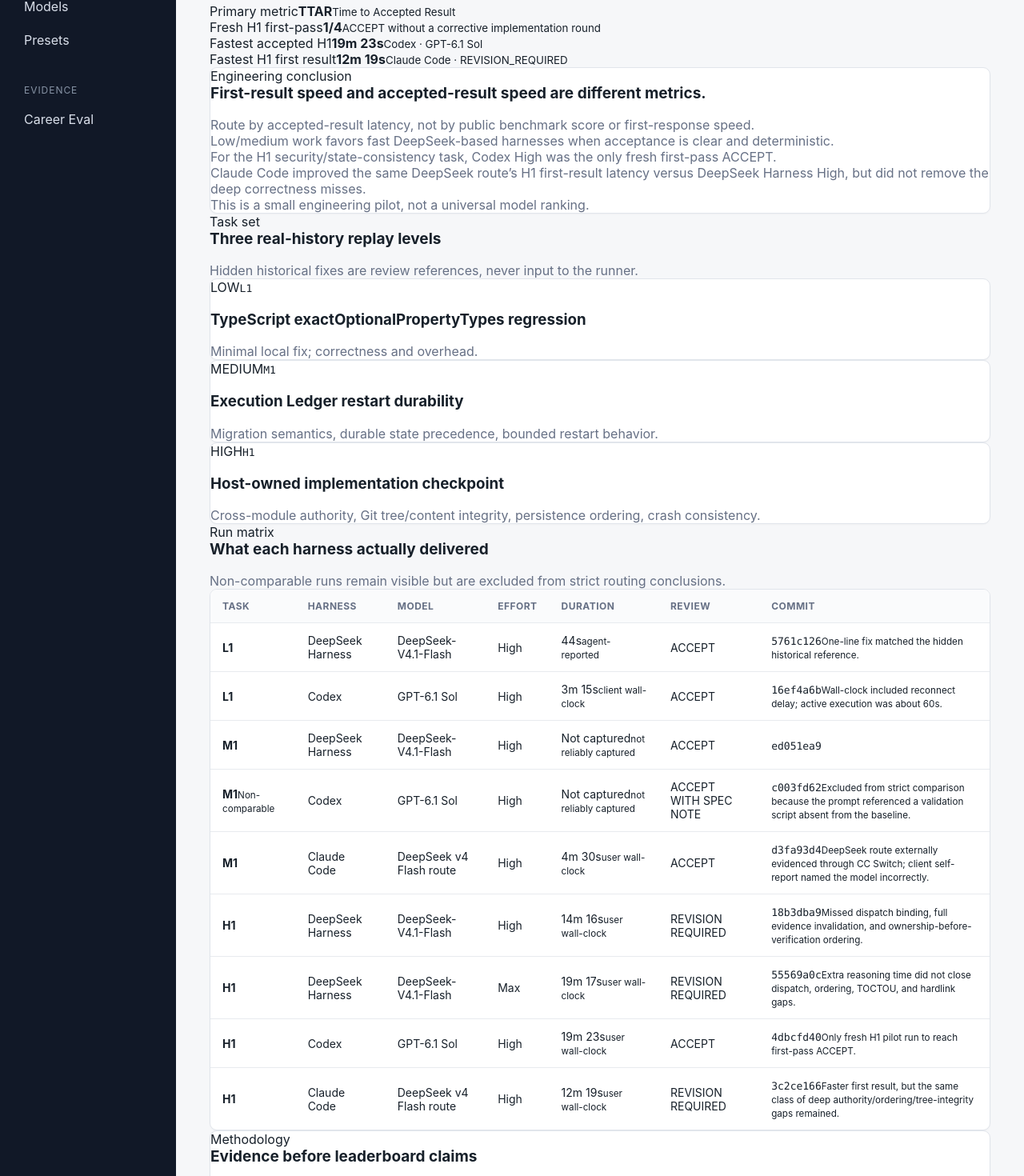
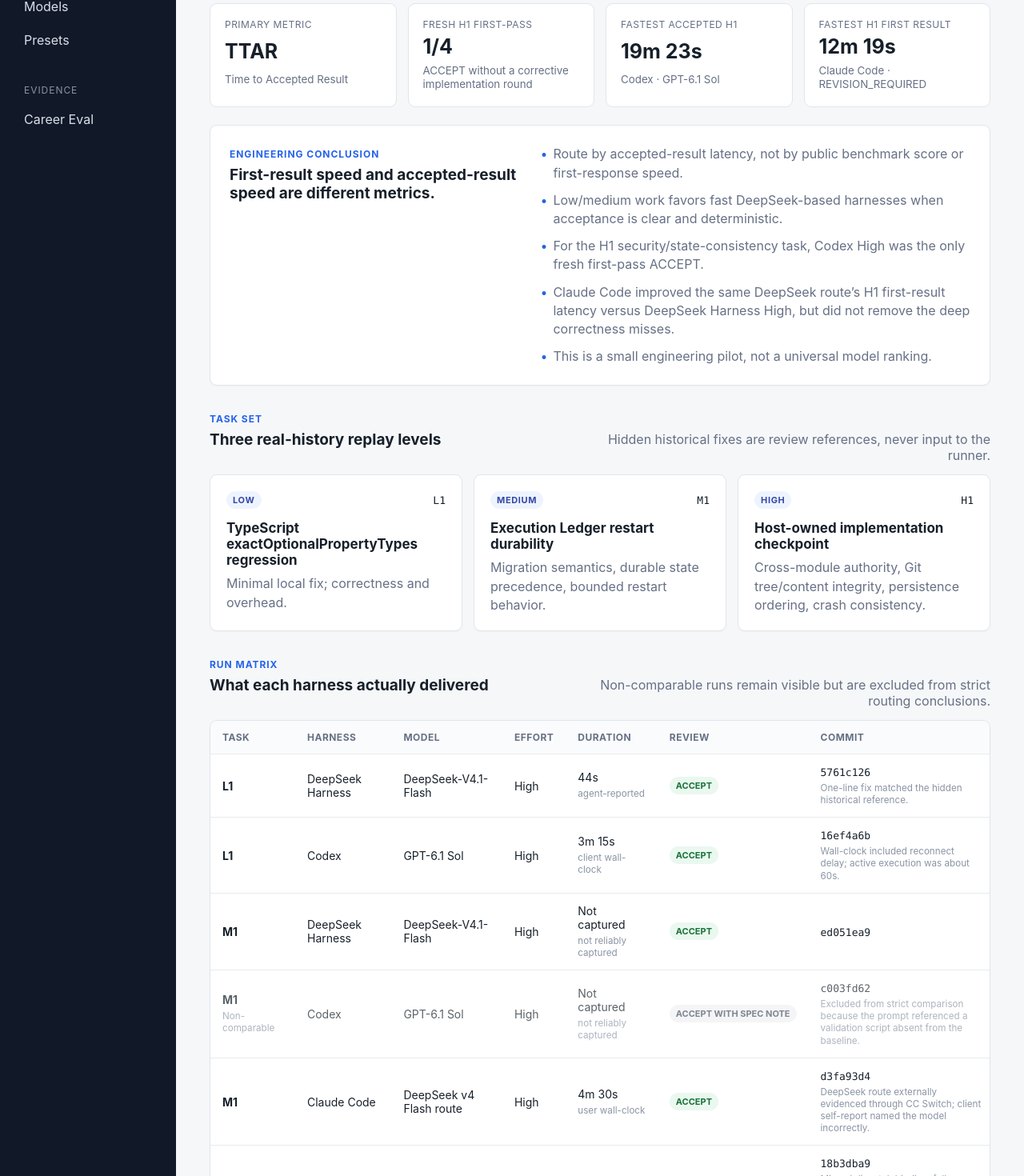
Before and after one commit to weijianjunwjj/nova-wing-desk, a Next.js app in the folder apps/web/: page /eval in a window 1280 px wide. Shown: the part 123-1593 px from the top of the page at 80% size. Built offline with nearby package versions, Linux system fonts and the light colour scheme.

Commit message:
style(eval): add Career Eval evidence layout

```diff
--- a/apps/web/app/styles.css
+++ b/apps/web/app/styles.css
@@ -52,3 +52,45 @@
   main { padding: 24px 18px; overflow-x: auto; }
   .form-grid { grid-template-columns: 1fr; }
 }
+
+
+/* Career Eval: static evidence view for the Career Release pilot. */
+.metric-grid { display: grid; grid-template-columns: repeat(4, minmax(0, 1fr)); gap: 14px; margin-bottom: 22px; }
+.metric-card { background: #fff; border: 1px solid #e1e5eb; border-radius: 9px; padding: 18px; display: grid; gap: 7px; }
+.metric-card span { color: #667085; font-size: 12px; text-transform: uppercase; letter-spacing: .04em; }
+.metric-card strong { font-size: 25px; line-height: 1.1; }
+.metric-card small { color: #667085; line-height: 1.35; }
+.eval-summary { padding: 24px; display: grid; grid-template-columns: minmax(260px, .8fr) minmax(320px, 1.2fr); gap: 30px; margin-bottom: 30px; }
+.eval-summary h2, .methodology-card h2, .section-heading h2 { margin-top: 6px; }
+.eyebrow { color: #2563eb; font-size: 12px; font-weight: 700; text-transform: uppercase; letter-spacing: .08em; }
+.insight-list { display: grid; gap: 11px; }
+.insight-list p { padding-left: 16px; position: relative; line-height: 1.45; }
+.insight-list p::before { content: "•"; position: absolute; left: 0; color: #2563eb; }
+.eval-section { margin-top: 30px; }
+.section-heading { display: flex; justify-content: space-between; align-items: end; gap: 24px; margin-bottom: 14px; }
+.section-heading p { max-width: 520px; text-align: right; }
+.task-grid { display: grid; grid-template-columns: repeat(3, minmax(0, 1fr)); gap: 14px; }
+.task-card { padding: 20px; }
+.task-card h3 { margin: 14px 0 8px; font-size: 17px; }
+.task-card p { line-height: 1.45; }
+.task-card-top { display: flex; align-items: center; justify-content: space-between; gap: 12px; }
+.difficulty { display: inline-block; padding: 4px 8px; border-radius: 999px; background: #eef4ff; color: #3448a5; font-size: 11px; font-weight: 700; letter-spacing: .06em; }
+.table-scroll { overflow-x: auto; }
+.table-scroll table { min-width: 980px; }
+.status-badge { display: inline-block; padding: 4px 8px; border-radius: 999px; font-size: 11px; font-weight: 700; white-space: nowrap; }
+.status-badge.accept { background: #eaf8ef; color: #18733a; }
+.status-badge.revision { background: #fff2e8; color: #9a4b00; }
+.status-badge.note { background: #f1f2f4; color: #475467; }
+.cell-note { display: block; color: #8a94a4; margin-top: 5px; max-width: 320px; line-height: 1.3; }
+.muted-row { opacity: .7; }
+.methodology-card { margin-top: 30px; padding: 24px; }
+.methodology-grid { display: grid; grid-template-columns: repeat(4, minmax(0, 1fr)); gap: 18px; margin-top: 18px; }
+.methodology-grid strong { display: block; margin-bottom: 6px; }
+.methodology-grid p { line-height: 1.45; }
+.source-note { margin-top: 22px; padding-top: 16px; border-top: 1px solid #e8ebef; }
+
+@media (max-width: 1100px) {
+  .metric-grid, .methodology-grid { grid-template-columns: repeat(2, minmax(0, 1fr)); }
+  .task-grid { grid-template-columns: 1fr; }
+  .eval-summary { grid-template-columns: 1fr; }
+}
```
